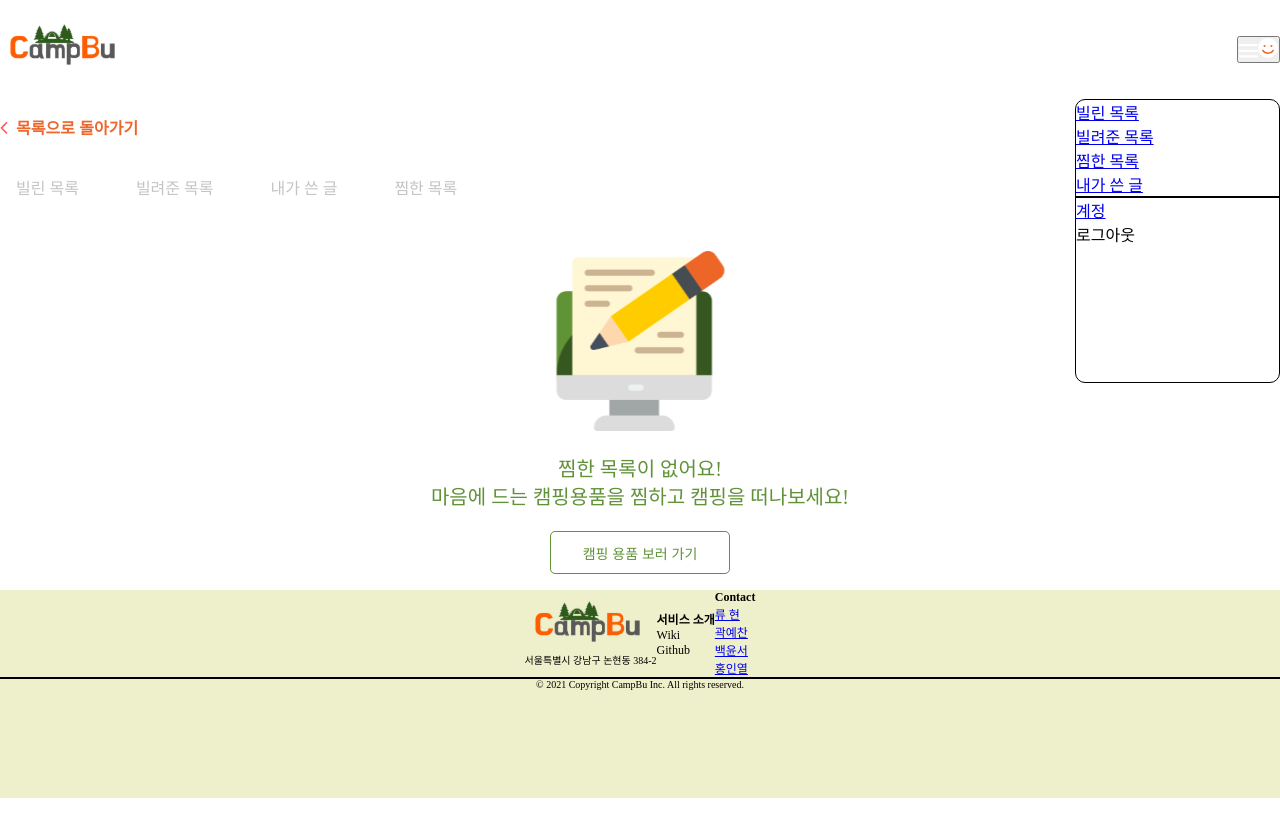
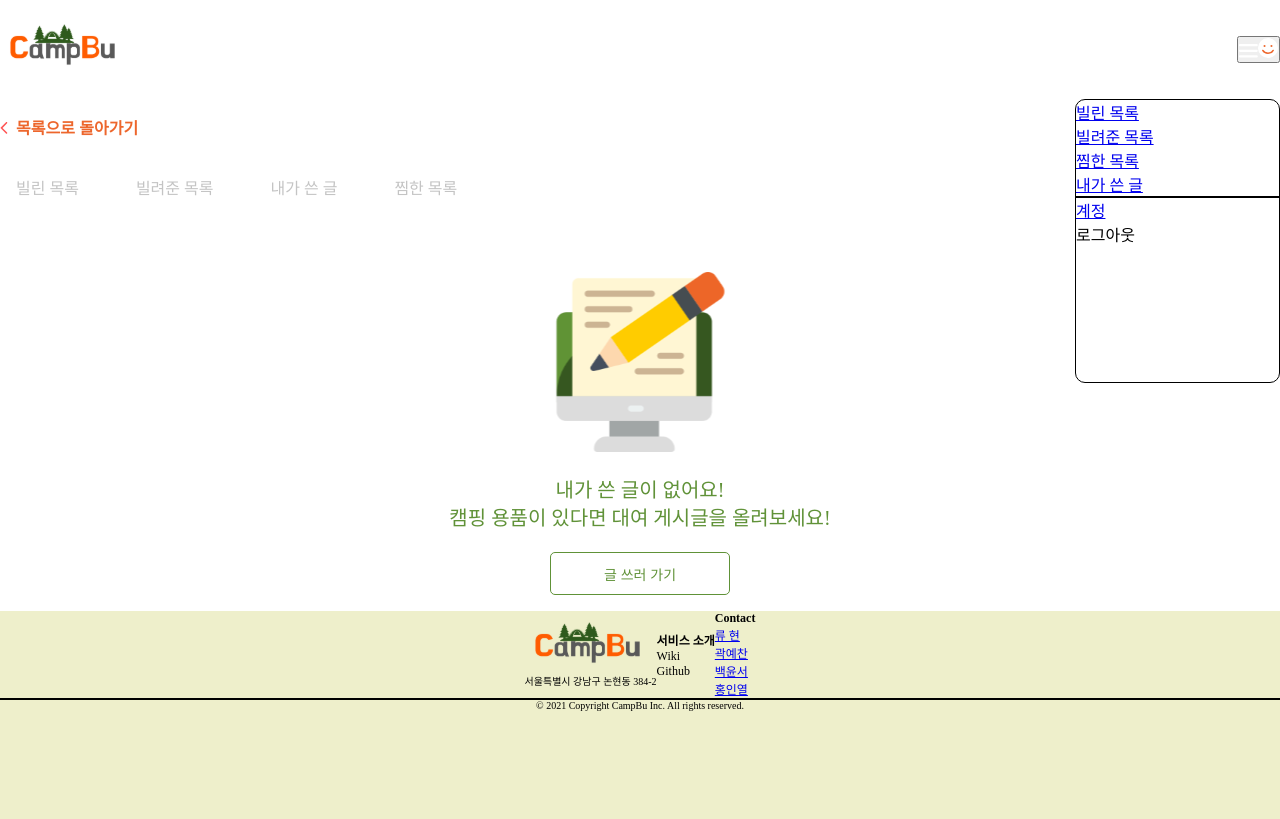
Before and after one commit to hinyc/Campbu, a React (Create React App) app in the folder client/: page /lists/resistlist in a window 1280 px wide. Built offline with nearby package versions, Linux system fonts and the light colour scheme.

Commit message:
[Style] #12 잘못된 문구 수정
각 페이지별 문구를 잘못 넣음

```diff
--- a/client/src/pages/Lists/ResistList.tsx
+++ b/client/src/pages/Lists/ResistList.tsx
@@ -13,6 +13,10 @@ const container = css`
   text-align: center;
 `;
 
+const img = css`
+  margin-top: ${rem(21)};
+`;
+
 const message = css`
   font-size: ${rem(20)};
   color: ${color.mid};
@@ -25,13 +29,14 @@ const ResistList = () => {
     <>
       <ListTab />
       <div css={container}>
-        <img src={emptyWriting} alt="broken heart" />
+        <img src={emptyWriting} alt="broken heart" css={img} />
         <p css={message}>
-          찜한 목록이 없어요! <br />
-          마음에 드는 캠핑용품을 찜하고 캠핑을 떠나보세요!
+          내가 쓴 글이 없어요!
+          <br />
+          캠핑 용품이 있다면 대여 게시글을 올려보세요!
         </p>
         <Button
-          text="캠핑 용품 보러 가기"
+          text="글 쓰러 가기"
           width={`${rem(180)}`}
           height={`${rem(43)}`}
           background="white"
```
